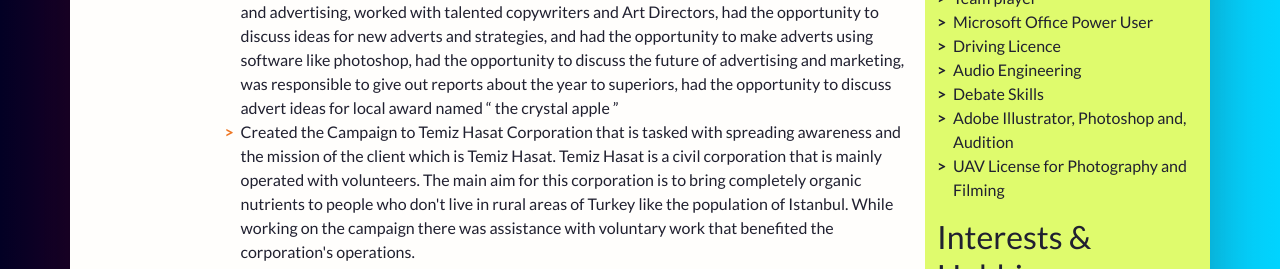
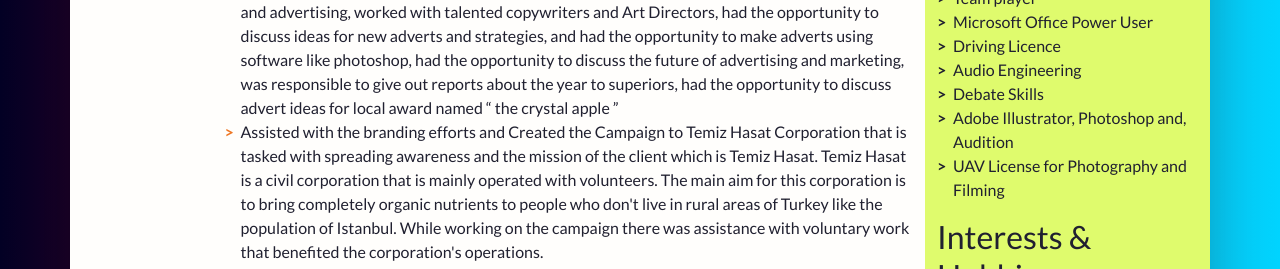
Before and after one commit to alikfdr5/alikafadar, a plain HTML site: page index.html in a window 1280 px wide. Shown: the part 635-904 px from the top of the page. Drawn offline with nearby package versions, Linux system fonts and the light colour scheme; a web font is replaced by a local one.

Commit message:
last changes

```diff
--- a/index.html
+++ b/index.html
@@ -94,7 +94,7 @@
 					<h4>-Internship at DDB Istanbul - Medina Turgul</h4>
 					  <h5>July - June 2019</h5>
 					<h4>-Temiz Hasat Corporation</h4>
-					  <h5>July 2020</h5>
+				  <h5>July 2020</h5>
                   <!-- Use the list below to talk about your achievements -->
                   <ul class="biography-details list-unstyled">
                     <li>Performed job shadowing as a Junior Copywriter as a solo intern, had the opportunity to study the history of advertisers and advertisers with the help of a superior, had the opportunity to understand formats of formal presentations and yearly reports, had the opportunity to translate important documents from English to Turkish.</li>
@@ -107,7 +107,7 @@
 advertising and marketing, was responsible to give out reports about the year to superiors,
 had the opportunity to discuss advert ideas for local award named “ the crystal apple ”</li>
 
-					  <li>Created the Campaign to Temiz Hasat Corporation that is tasked with spreading awareness
+					  <li>Assisted with the branding efforts and Created the Campaign to Temiz Hasat Corporation that is tasked with spreading awareness
 and the mission of the client which is Temiz Hasat. Temiz Hasat is a civil corporation
 that is mainly operated with volunteers. The main aim for this corporation is to bring completely
 organic nutrients to people who don't live in rural areas of Turkey like the population of Istanbul.
```
